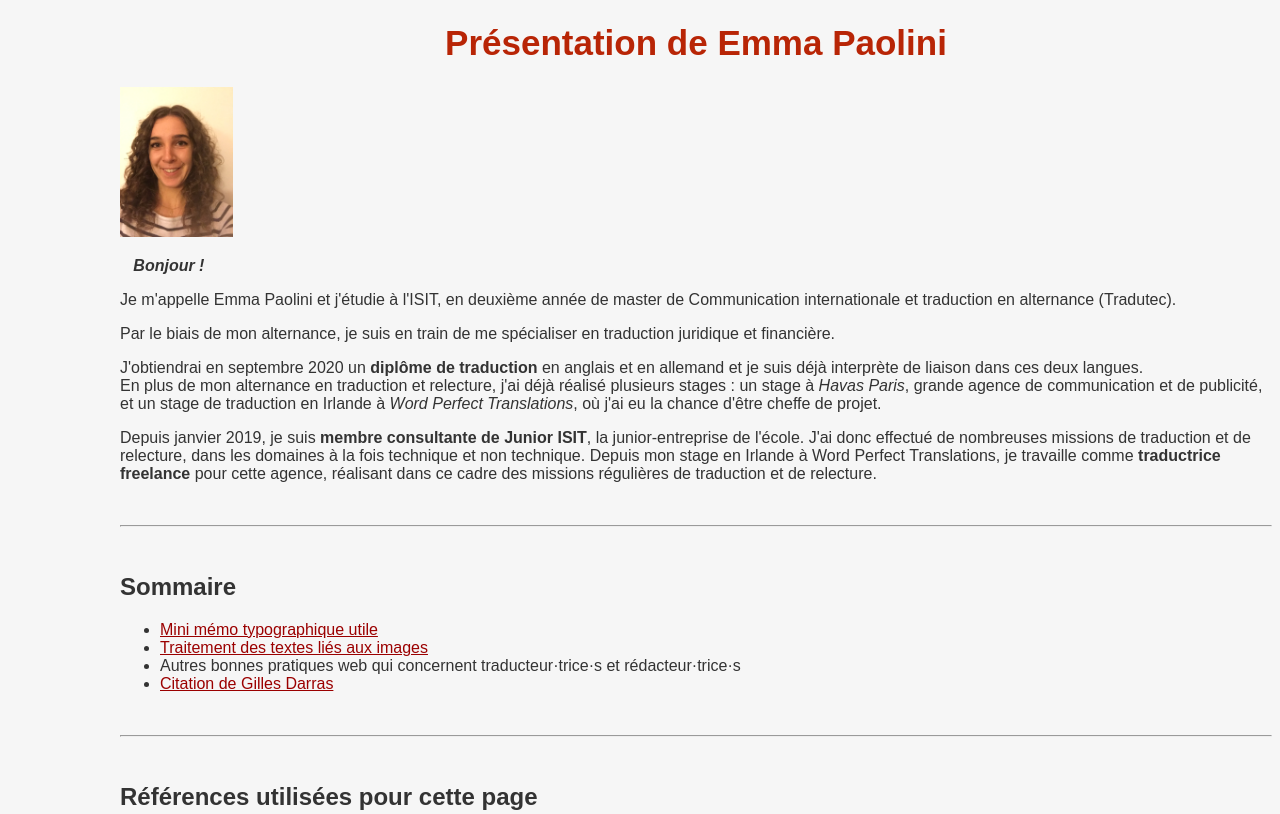
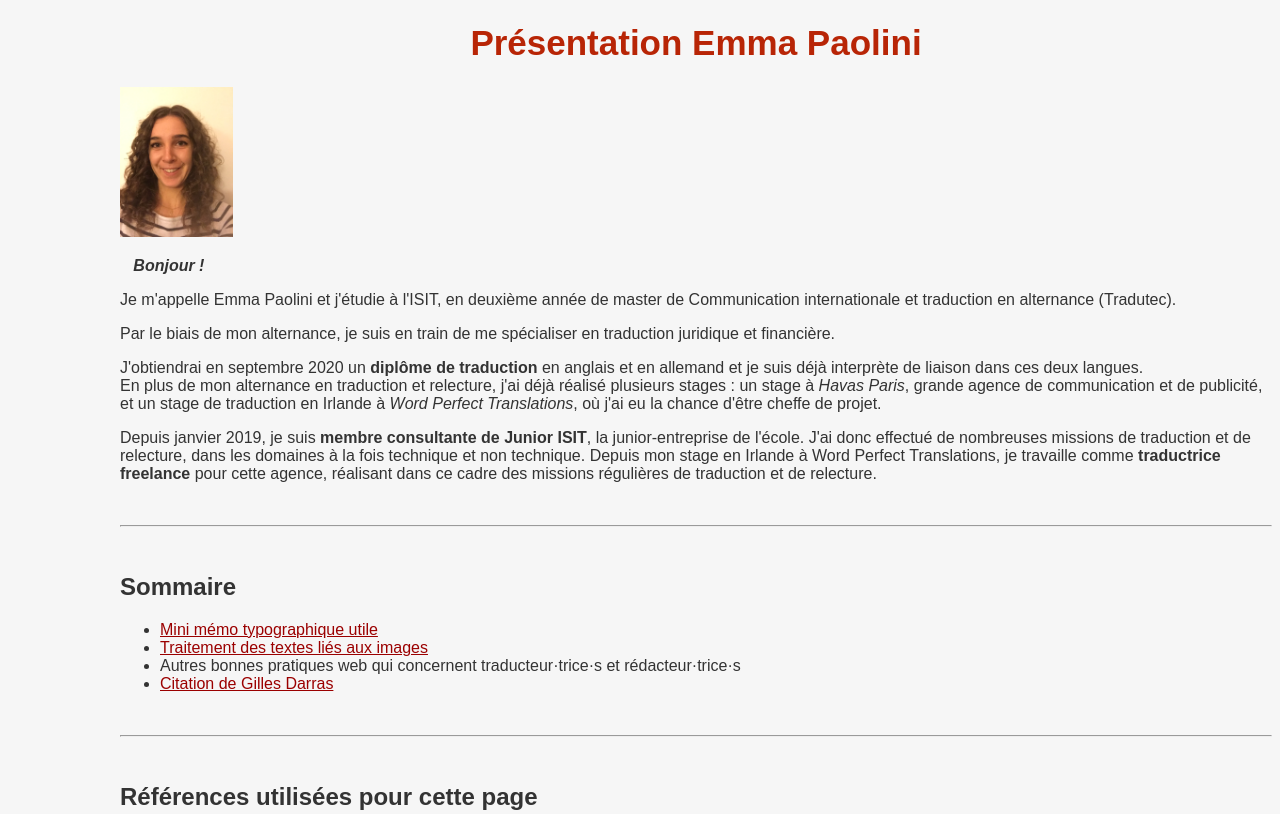
Before and after one commit to Emma-P-31/Emma-P-31.github.io, a plain HTML site: page index.html in a window 1280 px wide. Shown: the top 814 px of the page. Drawn offline with Linux system fonts and the light colour scheme.

Commit message:
Update index.html

```diff
--- a/index.html
+++ b/index.html
@@ -26,7 +26,7 @@ Titre et description sont utiles à traduire car ils ont impact sur le SEO (voir
 
 <!-- Ensuite vient le "body", qui décrit les contenus et leur ordonnancement et hiérarchisation -->
 <body>
-<h1> Présentation de Emma Paolini</h1>
+<h1> Présentation Emma Paolini</h1>
 <p><img src="images/Emma-Paolini.jpeg" alt="photo de Emma Paolini"  title="Emma Paolini" height="150px"></p>
 <p> &nbsp;&nbsp;<b> <i>Bonjour !</i></b> </p>
 <p>Je m'appelle Emma Paolini et j'étudie à l'ISIT, en deuxième année de master de Communication internationale et traduction en alternance (Tradutec). </p>
```
